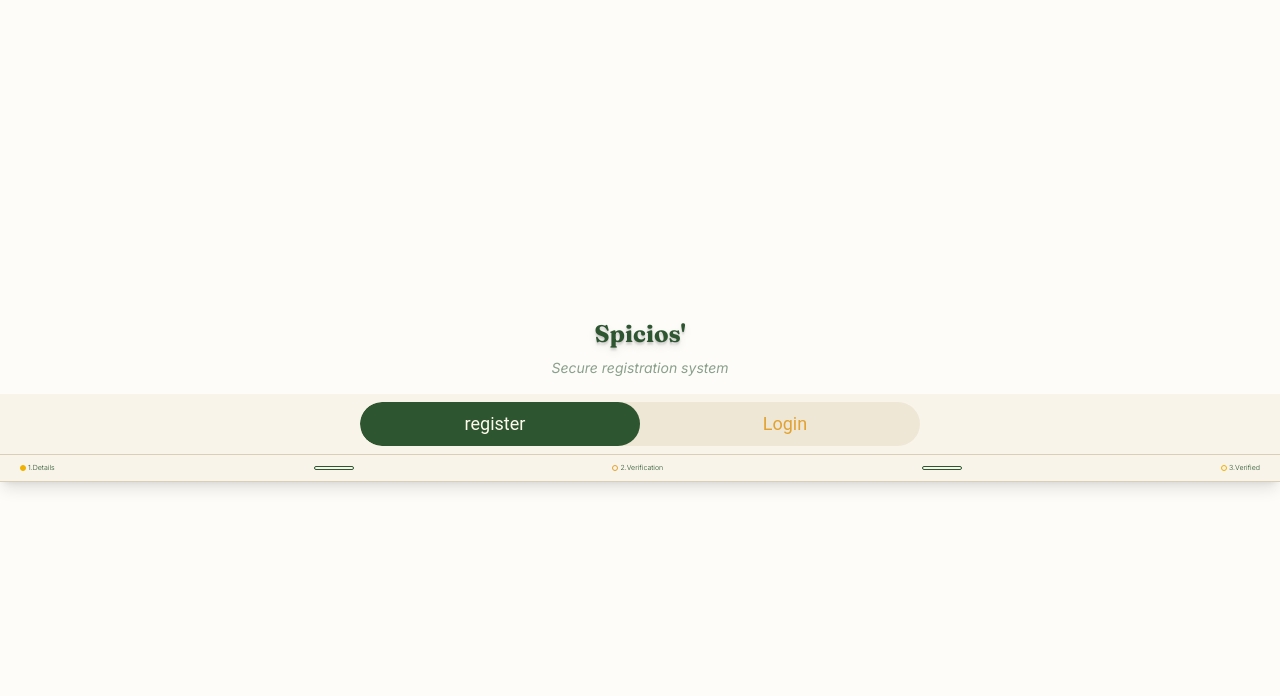
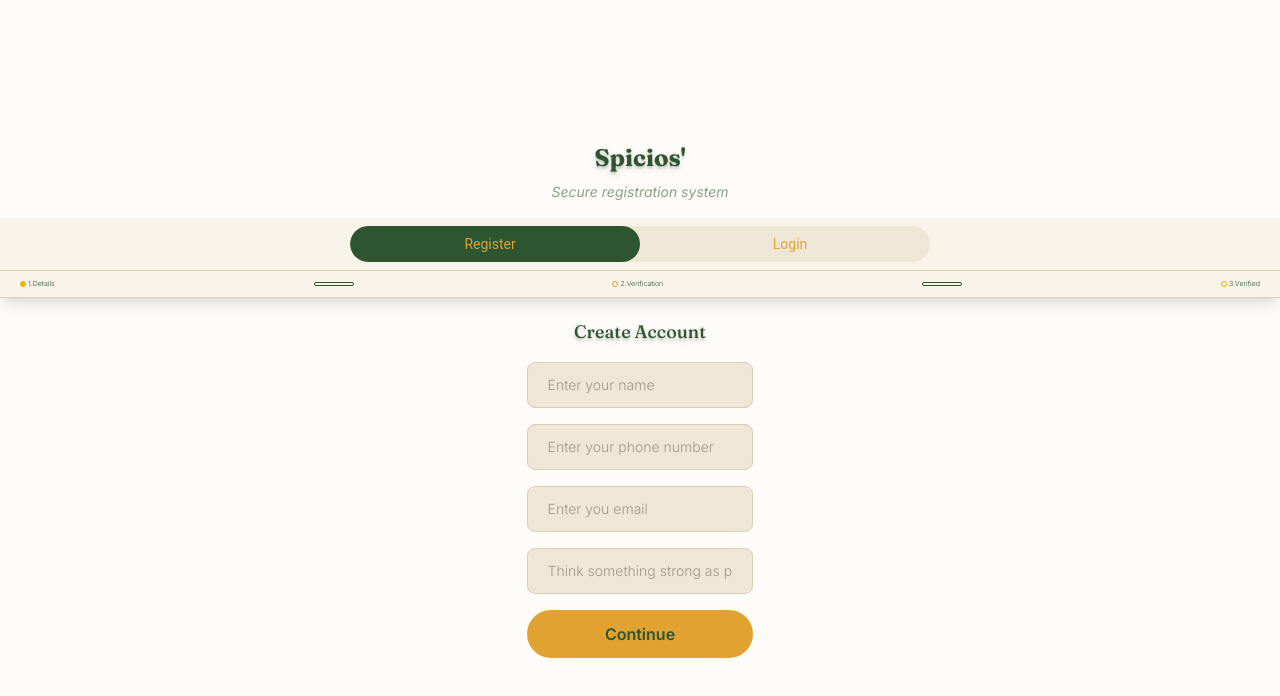
Before and after one commit to Dev-Dhiraj-01yt/react_repo_production, a React (Vite) app in the folder shop-cut/: page /login in a window 1280 px wide. Shown: the top 696 px of the page. Built offline with nearby package versions, Linux system fonts and the light colour scheme.

Commit message:
"maked the login ans sign up page"

```diff
--- a/shop-cut/src/app_pages/login.jsx
+++ b/shop-cut/src/app_pages/login.jsx
@@ -4,47 +4,119 @@ export const Login = () => {
   const [formData, setFormData] = useState({
     username: "",
     email: "",
+    phoneNo: "",
     password: "",
-    rememberMe: false,
-  })
+  });
+
+  const [loginForm, setLoginForm] = useState({
+    username: "",
+    email: "",
+    password: "",
+  });
 
   // varibles
-
-  const [Isloading, setIsLoading] = useState(false);
-  const [successMessage, setSuccessMessage] = useState(null);
-  const [errorMessage, setErrorMessage] = useState(null);
-  const [isLoginMode, setIsLoginMode] = useState(false)
+  const [Mode, setMode] = useState("");
+  const [user, setUser] = useState("");
+  const [phone, setPhone] = useState("");
+  const [eMail, setEmail] = useState("");
+  const [pass, setPass] = useState("");
+  // const [Isloading, setIsLoading] = useState(false);
+  // const [successMessage, setSuccessMessage] = useState(null);
+  // const [errorMessage, setErrorMessage] = useState(null);
+  const [isLoginMode, setIsLoginMode] = useState(false);
 
   // dom elements
   // const registerMod = useRef(null);
   // const backToggleBar = useRef(null);
+  // const username = useRef(null);
+  // const email = useRef(null);
+  // const password = useRef(null);
 
-  // registering registerMod
+  // registering porocess
+  const reisterORlogin = ({ user, eMail, pass, phone }) => {
+    if (Mode === "login") {
+      if (this.eMail)
+        setLoginForm({
+          email: this.eMail,
+          password: this.pass,
+        });
+      if (this.user) {
+        setLoginForm({
+          username: this.user,
+          password: this.pass,
+        });
+      }
+    }
+    if ((this.user, this.eMail, this.pass, this.phone)) {
+      setFormData({
+        username: this.user,
+        phoneNo: this.phone,
+        email: this.eMail,
+        password: this.pass,
+      });
+    }
+  };
 
+  // useEffect automode set
+  useEffect(() => {
+    isLoginMode ? setMode("Login") : setMode("registration");
+  }, [Mode]);
 
   return (
-    <div id="login" className="bg-(--page) min-h-dvh w-dvw flex flex-col justify-center items-center overflow-hidden">
+    <div
+      id="login"
+      className="bg-(--page) min-h-dvh w-dvw flex flex-col justify-center items-center overflow-hidden"
+    >
       <section className="header flex flex-col justify-start items-center gap-2">
-      <span id="logo" className="font-fraunces normal text-xl font-bold text-spicios-green md:text-2xl text-shadow-lg"> Spicios' </span>
+        <span
+          id="logo"
+          className="font-fraunces normal text-xl font-bold text-spicios-green md:text-2xl text-shadow-lg"
+        >
+          {" "}
+          Spicios'{" "}
+        </span>
         <span id="tagline" className="font-Inter italic text-sm opacity-55">
           <p>Secure registration system</p>
         </span>
       </section>
-    <section id="loginToggle" className="min-h-4 w-full bg-(--cream-light) p-2 mt-4 flex justify-center items-center">
-      <div id="toggle" className="min-h-2 w-[55%] max-w-140 bg-(--input-bg) rounded-full relative overflow-hidden z-1 flex justify-between items-center gap-5">
+      <section
+        id="loginToggle"
+        className="min-h-4 w-full bg-(--cream-light) p-2 mt-4 flex justify-center items-center"
+      >
+        <div
+          id="toggle"
+          className="min-h-2 w-[55%] max-w-145 bg-(--input-bg) rounded-full relative overflow-hidden z-1 flex justify-between items-center gap-5"
+        >
+          {/* toggle background bar */}
+          <div
+            id="toggle_board"
+            className={`absolute w-[50%] h-full bg-(--forest) z-0 rounded-full ${isLoginMode ? `right-0` : `left-0`}`}
+          ></div>
 
-        {/* toggle background bar */}
-        <div id="toggle_board" className={`absolute w-[50%] h-full bg-(--forest) z-0 rounded-full ${ isLoginMode ? `right-0` : `left-0`}`}></div>
-
-        <button type="button" className="h-full w-[49%] pt-2 pb-2 pl-4 pr-4 z-1 text-lg text-amber-50"onClick={() => {
+          <button
+            type="button"
+            className="text-sm h-full w-[49%] pt-2 pb-2 pl-5 pr-5 z-1 text-lg text-(--saffron)"
+            onClick={() => {
               setIsLoginMode(false);
-        }}>register</button>
-        <button type="button" className="h-full w-[49%] pt-2 pb-2 pl-4 pr-4 z-1 text-lg text-(--saffron)" onClick={() => {
-          setIsLoginMode(true)
-        }}>Login</button>
+            }}
+          >
+            Register
+          </button>
+          <button
+            type="button"
+            className="text-sm h-full w-[49%] pt-2 pb-2 pl-4 pr-4 z-1 text-lg text-(--saffron)"
+            onClick={() => {
+              setIsLoginMode(true);
+            }}
+          >
+            Login
+          </button>
         </div>
       </section>
-    <div id="registarion"className={`h-full w-full ${isLoginMode ? "opacity-0" : "opacity-100"}`}>
+      <div
+        id="registarion"
+        className={`h-full w-full ${isLoginMode ? "opacity-0 hidden" : "opacity-100 flex justify-center items-center flex-col"}`}
+      >
         <section className="progressBar w-full bg-(--cream-light) pl-5 pr-5  border-t border-b border-(--input-border) flex nowrap shrink-0 justify-between items-center pt-2 pb-2 shadow-lg">
           <span className="level1 flex nowrap shrink-0 justify-center items-center gap-0.5">
             <div className="h-1.5 w-1.5 border border-yellow-500 rounded-full bg-yellow-500"></div>
@@ -69,8 +141,153 @@ export const Login = () => {
           </span>
         </section>
         <section id="form">
+          <form
+            action="submit"
+            className="w-full min-h-10 bg-(--page) flex flex-col justify-center items-center nowrap gap-4 mt-5"
+            onSubmit={(Sub_event) => {
+              Sub_event.preventDefault();
+              // setFormData({})
+            }}
+          >
+            <h1
+              id="Title"
+              className="text-lg text-(--forest) font-fraunces weight-500 text-shadow-lg"
+            >
+              Create Account
+            </h1>
+            {/* name */}
+            <input
+              type="text"
+              value={user}
+              className="text-sm w-[90%] max-w-145 text-(--forest) weight-300 font-Inter pb-3 pt-3 pr-5 pl-5 bg-(--input-bg) border border-(--input-border) rounded-lg placeholder-(--placeholder) focus:outline-none"
+              id="Name"
+              placeholder="Enter your name"
+              required
+              onChange={(e) => {
+                setUser(e.target.value);
+              }}
+            />
+
+            {/* phone number */}
+            <input
+              value={phone}
+              type="text"
+              className="text-sm w-[90%] max-w-145 text-(--forest) weight-300 font-Inter pb-3 pt-3 pr-5 pl-5 bg-(--input-bg) border border-(--input-border) rounded-lg placeholder-(--placeholder) focus:outline-none"
+              id="phoneNo"
+              placeholder="Enter your phone number"
+              required
+              onChange={(e) => {
+                setPhone(e.target.value);
+              }}
+            />
+
+            {/* email */}
+            <input
+              value={eMail}
+              type="text"
+              className="text-sm w-[90%] max-w-145 text-(--forest) weight-300 font-Inter pb-3 pt-3 pr-5 pl-5 bg-(--input-bg) border border-(--input-border) rounded-lg placeholder-(--placeholder) focus:outline-none"
+              id="email"
+              placeholder="Enter you email"
+              required
+              onChange={(e) => {
+                setEmail(e.target.value);
+              }}
+            />
+
+            {/* password */}
+            <input
+              value={pass}
+              type="text"
+              className="text-sm w-[90%] max-w-145 text-(--forest) weight-300 font-Inter pb-3 pt-3 pr-5 pl-5 bg-(--input-bg) border border-(--input-border) rounded-lg placeholder-(--placeholder) focus:outline-none"
+              id="Password"
+              placeholder="Think something strong as password"
+              required
+              onChange={(e) => {
+                setPass(e.target.value);
+              }}
+            />
+            {/* submit button */}
+            <button
+              type="submit"
+              className="w-[90%] max-w-145 font-Inter pb-3 pt-3 pr-5 pl-5 bg-(--saffron) rounded-full text-(--cream-light) weight-600"
+              onClick={() => {
+                reisterORlogin(user, eMail, pass, phone);
+              }}
+            >
+              Continue
+            </button>
+          </form>
         </section>
       </div>
-  </div >
-  )
+
+      {/* login boox starts here */}
+
+      <div
+        id="Login"
+        className={`h-full w-full ${isLoginMode ? "opacity-100 flex justify-center items-center flex-col" : "opacity-0 hidden"}`}
+      >
+        <section id="Login-form">
+          <form
+            action="submit"
+            className="w-full min-h-10 bg-(--page) flex flex-col justify-center items-center nowrap gap-4 mt-5"
+            onSubmit={(Sub_event) => {
+              Sub_event.preventDefault();
+              // setFormData({})
+            }}
+          >
+            <h1
+              id="Title"
+              className="text-lg text-(--forest) font-fraunces weight-500 text-shadow-lg"
+            >
+              Login Account
+            </h1>
+            {/* name */}
+            <input
+              value={user}
+              type="text"
+              className="text-sm w-[90%] max-w-145 text-(--forest) weight-300 font-Inter pb-3 pt-3 pr-5 pl-5 bg-(--input-bg) border border-(--input-border) rounded-lg placeholder-(--placeholder) focus:outline-none"
+              id="Name"
+              placeholder="Enter your Username"
+              onChange={(e) => {
+                setUser(e.target.value);
+              }}
+            />
+            {/* email */}
+            <input
+              value={eMail}
+              type="text"
+              className="text-sm w-[90%] max-w-145 text-(--forest) weight-300 font-Inter pb-3 pt-3 pr-5 pl-5 bg-(--input-bg) border border-(--input-border) rounded-lg placeholder-(--placeholder) focus:outline-none"
+              id="email"
+              placeholder="Enter you email"
+              onChange={(e) => {
+                setEmail(e.target.value);
+              }}
+            />
+            {/* password */}
+            <input
+              value={pass}
+              type="text"
+              className="text-sm w-[90%] max-w-145 text-(--forest) weight-300 font-Inter pb-3 pt-3 pr-5 pl-5 bg-(--input-bg) border border-(--input-border) rounded-lg placeholder-(--placeholder) focus:outline-none"
+              id="Password"
+              placeholder="Enter the password"
+              required
+              onChange={(e) => {
+                setPass(e.target.value);
+              }}
+            />
+            {/* submit button */}
+            <button
+              type="submit"
+              className="w-[90%] max-w-145 font-Inter pb-3 pt-3 pr-5 pl-5 bg-(--saffron) rounded-full text-(--cream-light) weight-600"
+              onClick={() => {
+                reisterORlogin(user, eMail, pass);
+              }}
+            >
+              Continue
+            </button>
+          </form>
+        </section>
+      </div>
+    </div>
+  );
 };
```
Also changed, not shown: shop-cut/src/app_pages/page_components/loginForm.jsx (added, +7 -0 lines). Lines whose indentation alone changed are shown as unchanged.
